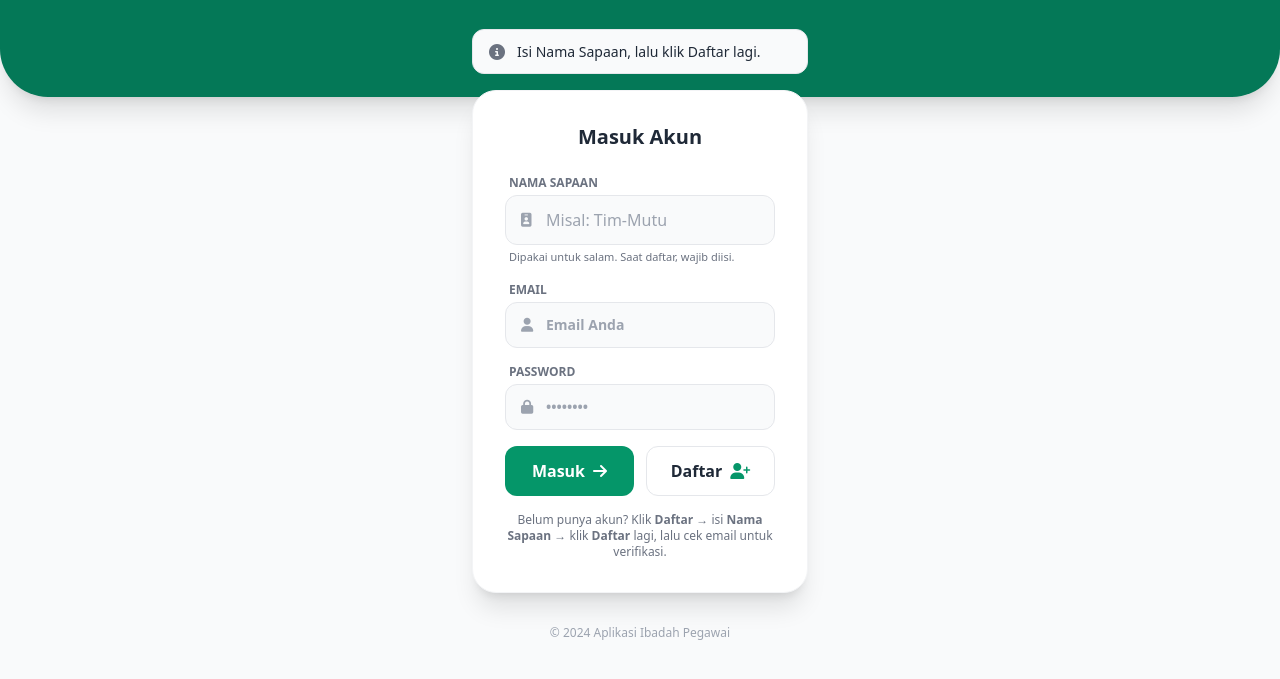
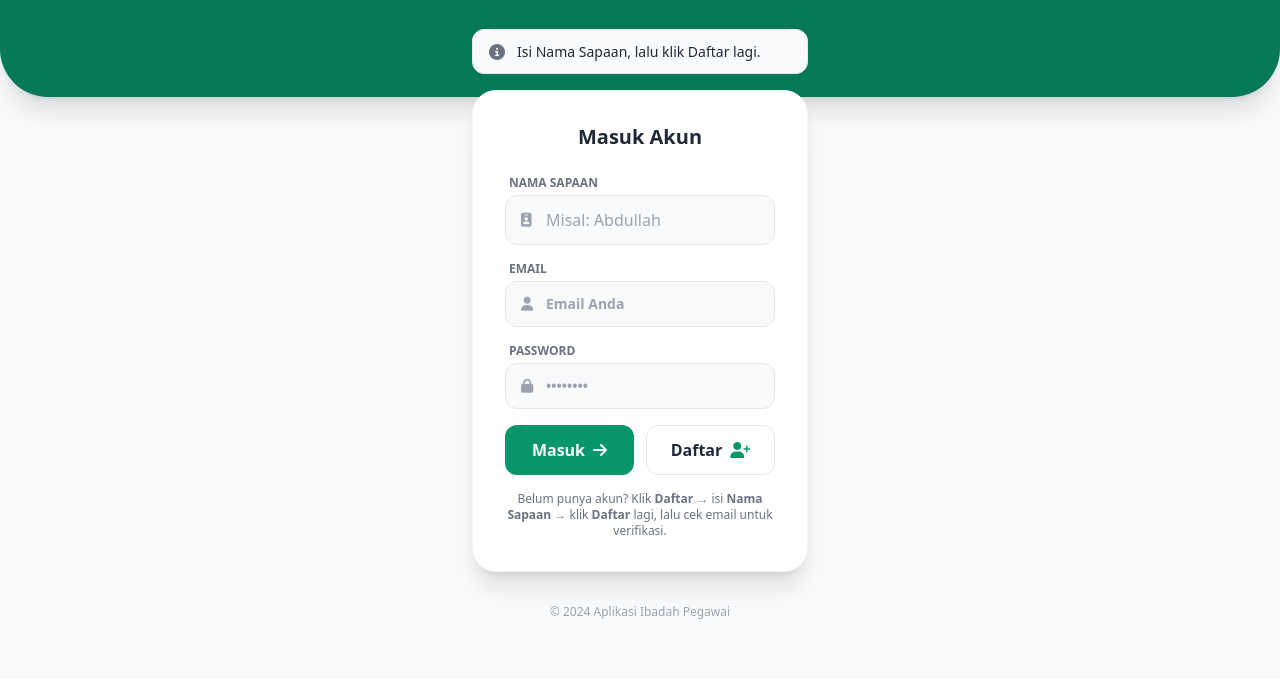
Before and after one commit to dedejamaludin-kemenag/yaumiyyah, a website: page index.html in a window 1280 px wide. Both pictures are taken after a click on the button "Daftar". Shown: the part 223-902 px from the top of the page. Drawn offline with nearby package versions, Linux system fonts and the light colour scheme.

Commit message:
Update index.html

```diff
--- a/index.html
+++ b/index.html
@@ -60,9 +60,8 @@
                         <label class="block text-xs font-bold text-gray-500 uppercase mb-1 ml-1">Nama Sapaan</label>
                         <div class="relative">
                             <div class="absolute inset-y-0 left-0 pl-4 flex items-center pointer-events-none text-gray-400"><i class="fa-solid fa-id-badge text-sm"></i></div>
-                            <input type="text" id="displayName" class="w-full pl-10 pr-4 py-3 bg-gray-50 border border-gray-200 rounded-xl focus:ring-2 focus:ring-emerald-200 focus:border-emerald-400 outline-none transition" placeholder="Misal: Tim-Mutu" />
+                            <input type="text" id="displayName" class="w-full pl-10 pr-4 py-3 bg-gray-50 border border-gray-200 rounded-xl focus:ring-2 focus:ring-emerald-200 focus:border-emerald-400 outline-none transition" placeholder="Misal: Abdullah" />
                         </div>
-                        <p class="text-[11px] text-gray-500 mt-1 ml-1">Dipakai untuk salam. Saat daftar, wajib diisi.</p>
                     </div>
 
                     <div>
```
